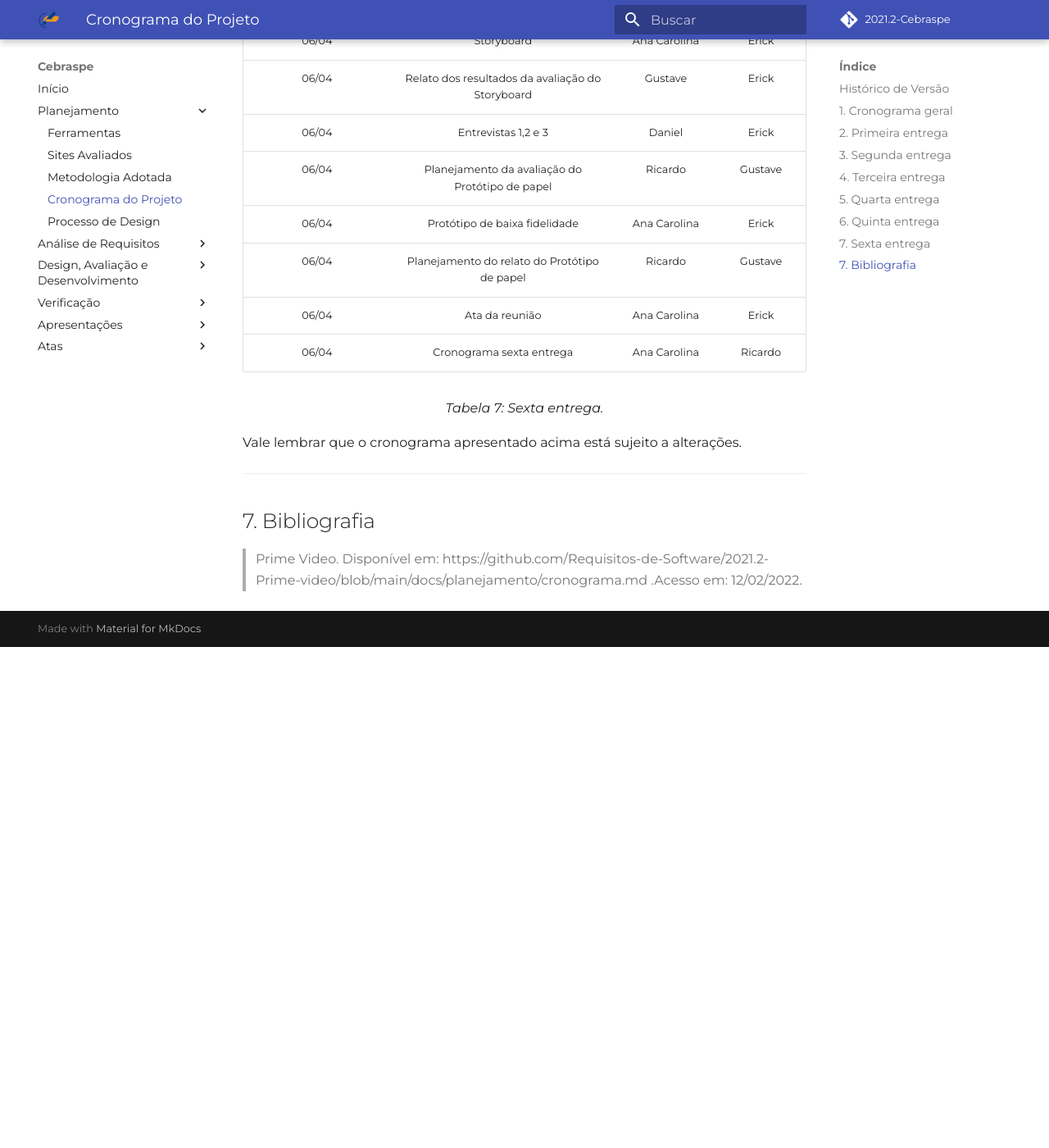
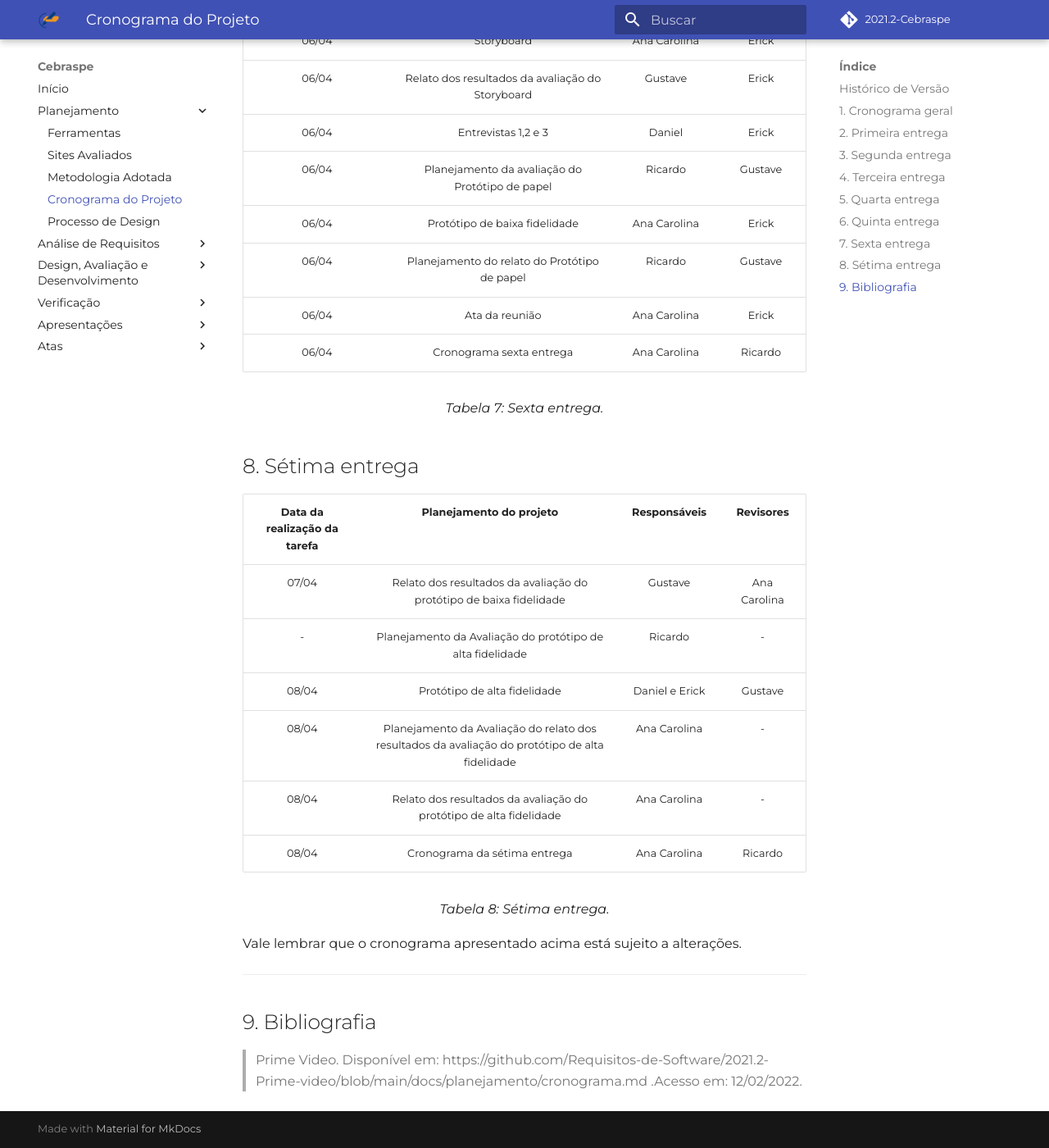
Before and after one commit to Interacao-Humano-Computador/2021.2-Cebraspe, an MkDocs documentation site: the page built from docs/Planejamento/Cronograma/Cronograma.md, in a window 1280 px wide and 1400 px high, scrolled down 5480 px. Shown: the whole window at 82% size. Built offline with MkDocs 1.6.1 and Material for MkDocs 9.7.7, drawn with Linux system fonts in a browser that asks for light colours; some web fonts are replaced; comment, search, counter and statistics services are not loaded; before the commit the page ends 6269 px from its top, so only the background shows below that.

Commit message:
#43 - Cronograma da sétima entrega

```diff
--- a/docs/Planejamento/Cronograma/Cronograma.md
+++ b/docs/Planejamento/Cronograma/Cronograma.md
@@ -126,10 +126,23 @@
 
 <center> <figcaption>Tabela 7: Sexta entrega.</figcaption> </center>
 
+## 8. Sétima entrega
+
+| Data da realização da tarefa |    Planejamento do projeto     |      Responsáveis      | Revisores |
+| :--------------------------: | :----------------------------: | :--------------------: | :-------: |
+|07/04| Relato dos resultados da avaliação do protótipo de baixa fidelidade | Gustave | Ana Carolina |
+|-| Planejamento da Avaliação do protótipo de alta fidelidade | Ricardo | - |
+|08/04| Protótipo de alta fidelidade | Daniel e Erick | Gustave |
+|08/04| Planejamento da Avaliação do relato dos resultados da avaliação do protótipo de alta fidelidade | Ana Carolina  | - |
+|08/04| Relato dos resultados da avaliação do protótipo de alta fidelidade | Ana Carolina | - |
+|08/04| Cronograma da sétima entrega | Ana Carolina | Ricardo |
+
+<center> <figcaption>Tabela 8: Sétima entrega.</figcaption> </center>
+
 Vale lembrar que o cronograma apresentado acima está sujeito a alterações.
 
 ---
 
-## 7. Bibliografia
+## 9. Bibliografia
 
 > Prime Video. Disponível em: https://github.com/Requisitos-de-Software/2021.2-Prime-video/blob/main/docs/planejamento/cronograma.md .Acesso em: 12/02/2022.
```
